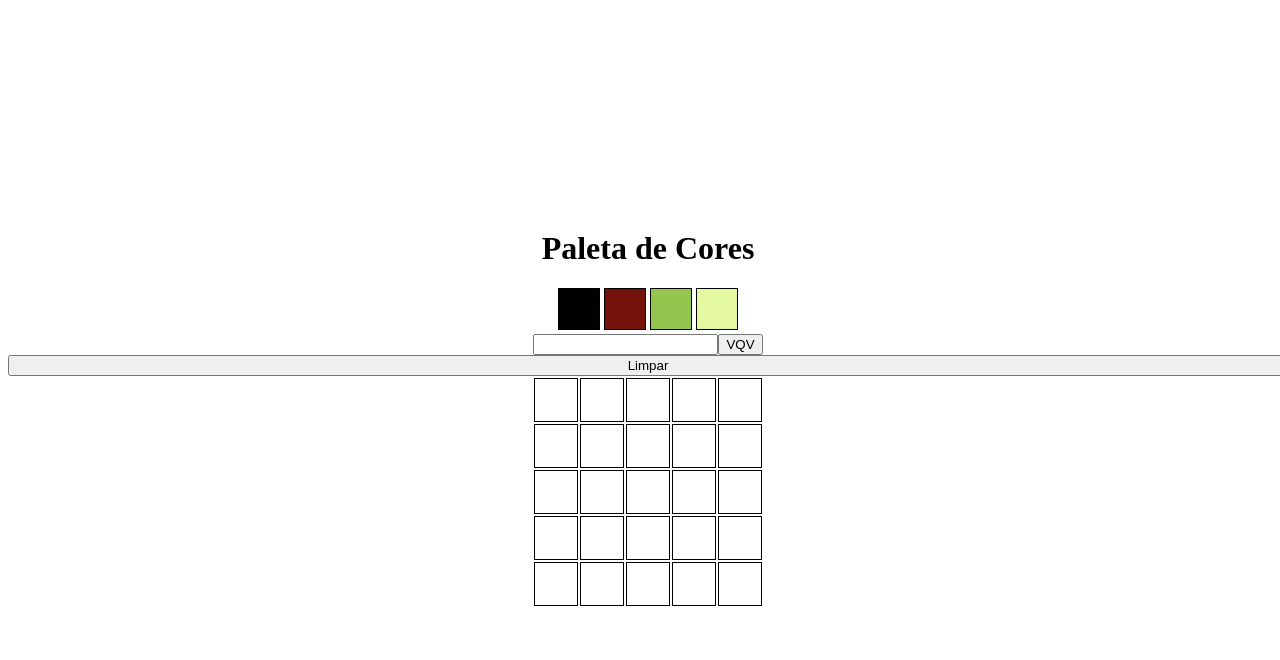
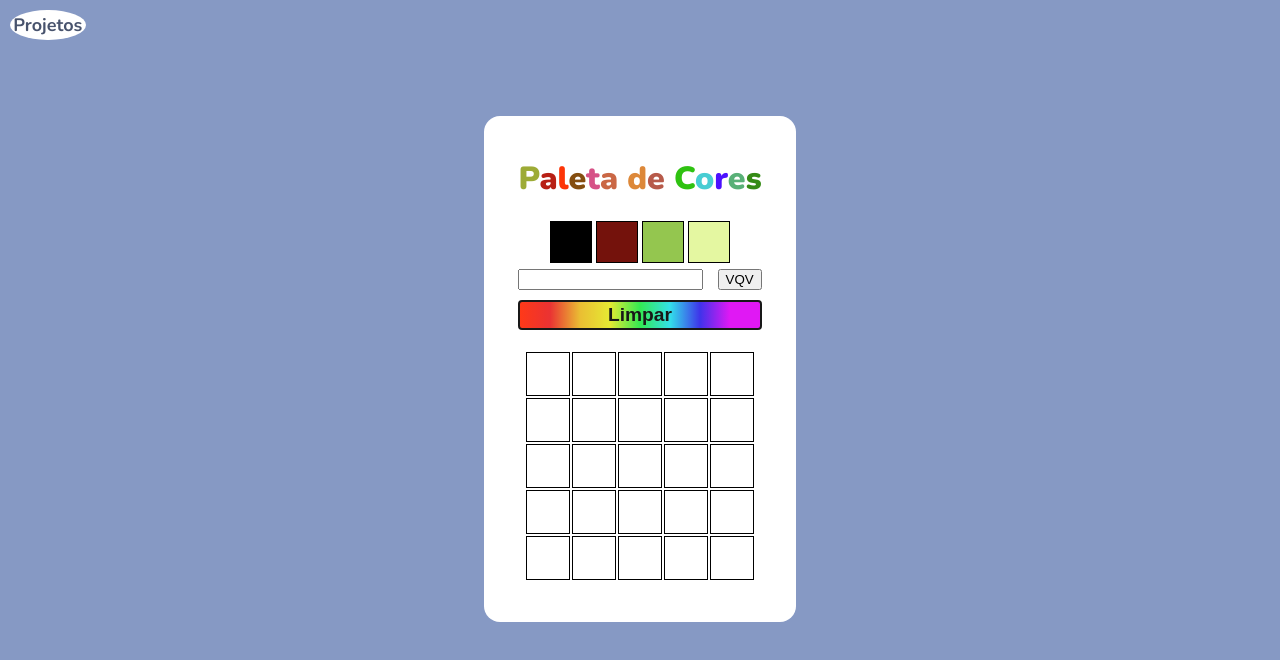
Before and after one commit to BrunoPDRS/Trybe-03-Pixels-Art, a plain HTML site: page index.html in a window 1280 px wide. Drawn offline with nearby package versions, Linux system fonts and the light colour scheme.

Commit message:
css ajust

```diff
--- a/index.html
+++ b/index.html
@@ -4,18 +4,20 @@
   <meta charset="UTF-8">
   <meta name="viewport" content="width=device-width, initial-scale=1.0">
   <title>Paleta de Cores</title>
+  <link rel="preconnect" href="https://fonts.gstatic.com">
+  <link href="https://fonts.googleapis.com/css2?family=Nunito:wght@400;600;700;900&display=swap" rel="stylesheet">
   <link rel="stylesheet" href="style.css">
 </head>
 <body>
+  <a href="#">Projetos</a>
   <div class="main-content">
-    <h1 id="title">Paleta de Cores</h1>
-
+    <h1 id="title"></h1>
     <div id="color-palette" class="color-palette"></div>
     <div class="size-definition">
       <input type="number" min="1" name="size" id="board-size">
       <button type="button" id="generate-board">VQV</button>
     </div>
-    <button id="clear-board">Limpar</button>
+    <button id="clear-board" class="clear-btn">Limpar</button>
     <table id="pixel-board" class="pixel-board"></table>
   </div>
   <script src="script.js"></script>
--- a/script.js
+++ b/script.js
@@ -63,6 +63,39 @@ function handleBigNumbers(size) {
   return newSize;
 }
 
+function clearBoard() {
+  const pixels = document.getElementsByClassName('pixel');
+
+  for (let pix = 0; pix < pixels.length; pix += 1) {
+    pixels[pix].style.backgroundColor = 'white';
+  }
+}
+
+function updateBoardSize() {
+  const board = document.getElementById('pixel-board');
+  let newSize = document.getElementById('board-size').value;
+
+  if (!newSize) {
+    alert('Board inválido!');
+  } else {
+    board.innerHTML = '';
+    newSize = handleBigNumbers(newSize);
+    generateBoard(newSize, board);
+  }
+}
+
+function titleColors() {
+  const title = document.getElementById('title');
+  const titleString = 'Paleta de Cores';
+
+  for (let i = 0; i < titleString.length; i += 1) {
+    const createSpan = document.createElement('span');
+    createSpan.innerText = titleString[i];
+    createSpan.style.color = `rgb(${generateRandomColor()})`;
+    title.appendChild(createSpan);
+  }
+}
+
 window.onload = () => {
   const board = document.getElementById('pixel-board');
   const palette = document.getElementById('color-palette');
@@ -72,24 +105,8 @@ window.onload = () => {
 
   generatePalette(palette);
   generateBoard(size, board);
+  titleColors();
 
-  clearButton.addEventListener('click', () => {
-    const pixels = document.getElementsByClassName('pixel');
-
-    for (let pix = 0; pix < pixels.length; pix += 1) {
-      pixels[pix].style.backgroundColor = 'white';
-    }
-  });
-
-  updateSizeButton.addEventListener('click', () => {
-    let newSize = document.getElementById('board-size').value;
-
-    if (!newSize) {
-      alert('Board inválido!');
-    } else {
-      board.innerHTML = '';
-      newSize = handleBigNumbers(newSize);
-      generateBoard(newSize, board);
-    }
-  });
+  clearButton.addEventListener('click', clearBoard);
+  updateSizeButton.addEventListener('click', updateBoardSize);
 };
--- a/style.css
+++ b/style.css
@@ -1,28 +1,66 @@
 html , body {
-  height: 100%;
-  width: 100%;
+  background-color: rgb(134 , 153 , 196);
+  font-family: Nunito, sans-serif;
+  height: 95%;
+}
+
+body {
+  align-items: center;
+  display: flex;
+  justify-content: center;
+}
+
+h1 {
+  font-size: 2rem;
+  font-weight: 900;
+}
+
+a {
+  background-color: white;
+  border-radius: 100%;
+  color:rgb(72, 83, 109);
+  font-size: 18px;
+  font-weight: 700;
+  left: 0;
+  margin: 10px 0 0 10px;
+  padding: .2rem;
+  position: absolute;
+  text-decoration: none;
+  top: 0;
+  transition: .2s;
+}
+
+a:hover {
+  border-radius: 4px;
+}
+
+button {
+  cursor: pointer;
 }
 
 .main-content {
+  background-color: white;
+  border-radius: 16px;
   display: flex;
   flex-direction: column;
-  height: 100%;
   justify-content: center;
+  padding: 20px;
   text-align: center;
-  width: 100%;
 }
 
 .color-pallete {
   display: inline-block;
+  margin: 5px;
 }
 
 .pixel-board {
   display: block;
-  margin: 0 auto;
+  margin: 20px;
 }
 
 .color {
   border: 1px solid black;
+  cursor: pointer;
   display: inline-block;
   height: 40px;
   margin: 0 2px;
@@ -31,12 +69,36 @@ html , body {
 
 .pixel {
   border: 1px solid black;
+  cursor: pointer;
   height: 40px;
   width: 40px;
 }
 
 .size-definition {
   display: flex;
-  justify-content: center;
+  justify-content: space-evenly;
   text-align: center;
 }
+
+.clear-btn {
+  align-self: center;
+  background: linear-gradient(to right, #ff2400, #e81d1d, #e8b71d, #e3e81d, #1de840, #1ddde8, #2b1de8, #dd00f3, #dd00f3);
+  border: 2px solid black;
+  border-radius: 4px;
+  font-size: 1.2rem;
+  font-weight: 700;
+  height: 30px;
+  margin-top: 10px;
+  opacity: .9;
+  transition: .1s;
+  width: 90%;
+}
+
+.clear-btn:hover {
+  opacity: 1;
+  transform: scale(1.01);
+}
+
+.clear-btn:active {
+  transform: scale(1);
+}
```
Also changed, not shown: imgs/a5d8b9bf512365c519e7bece4c9889f3.jpg (added).
